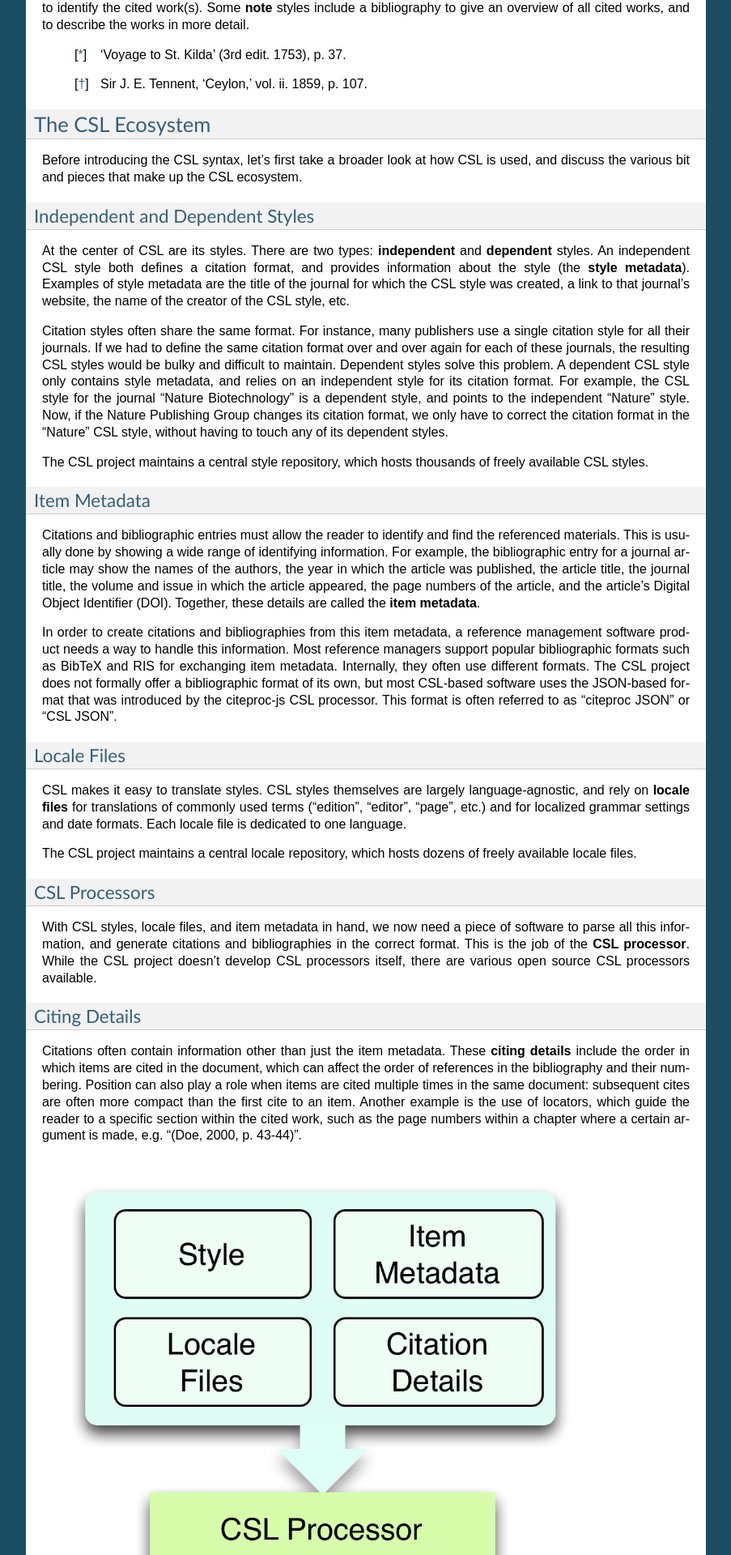
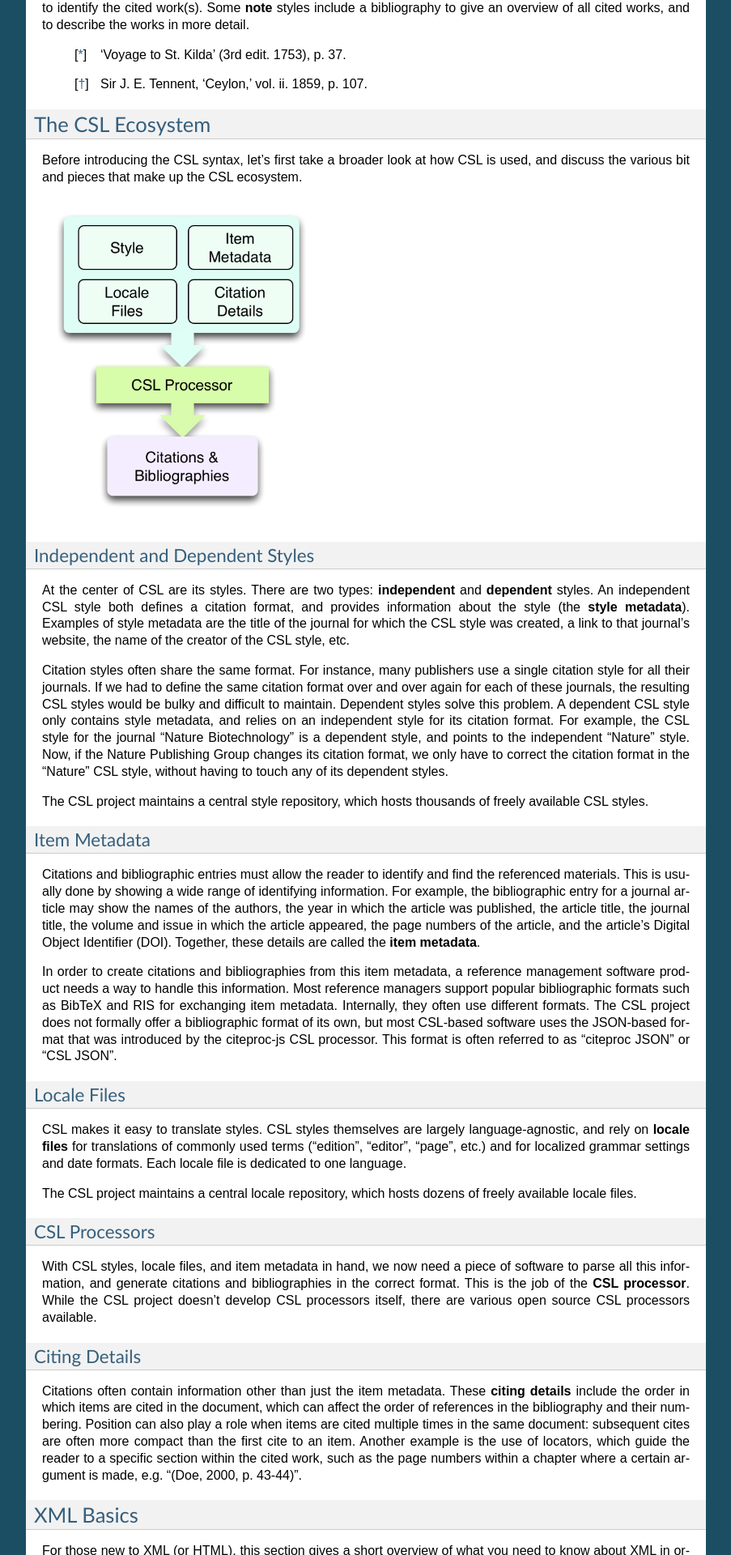
Before and after one commit to rmzelle/writing, a Sphinx documentation site: the page built from docs/primer.rst, in a window 1280 px wide. Shown: the part 3036-4956 px from the top of the page at 81% size, without its empty margins (198-1101 px from the left). Built offline with Sphinx 7.4.7, drawn with Linux system fonts in a browser that asks for light colours.

Commit message:
Move flowchart, resize

```diff
--- a/docs/primer.rst
+++ b/docs/primer.rst
@@ -100,6 +100,11 @@ The CSL Ecosystem
 
 Before introducing the CSL syntax, let's first take a broader look at how CSL is used, and discuss the various bit and pieces that make up the CSL ecosystem.
 
+|csl-infrastructure|
+
+.. |csl-infrastructure| image:: https://github.com/rmzelle/writing/raw/master/csl-infrastructure.png
+   :width: 257pt
+
 Independent and Dependent Styles
 ^^^^^^^^^^^^^^^^^^^^^^^^^^^^^^^^
 
@@ -132,11 +137,6 @@ Citing Details
 ^^^^^^^^^^^^^^
 
 Citations often contain information other than just the item metadata. These **citing details** include the order in which items are cited in the document, which can affect the order of references in the bibliography and their numbering. Position can also play a role when items are cited multiple times in the same document: subsequent cites are often more compact than the first cite to an item. Another example is the use of locators, which guide the reader to a specific section within the cited work, such as the page numbers within a chapter where a certain argument is made, e.g. "(Doe, 2000, p. 43-44)".
-
-|csl-infrastructure|
-
-.. |csl-infrastructure| image:: https://github.com/rmzelle/writing/raw/master/csl-infrastructure.png
-   :width: 514pt
 
 XML Basics
 ~~~~~~~~~~
```
